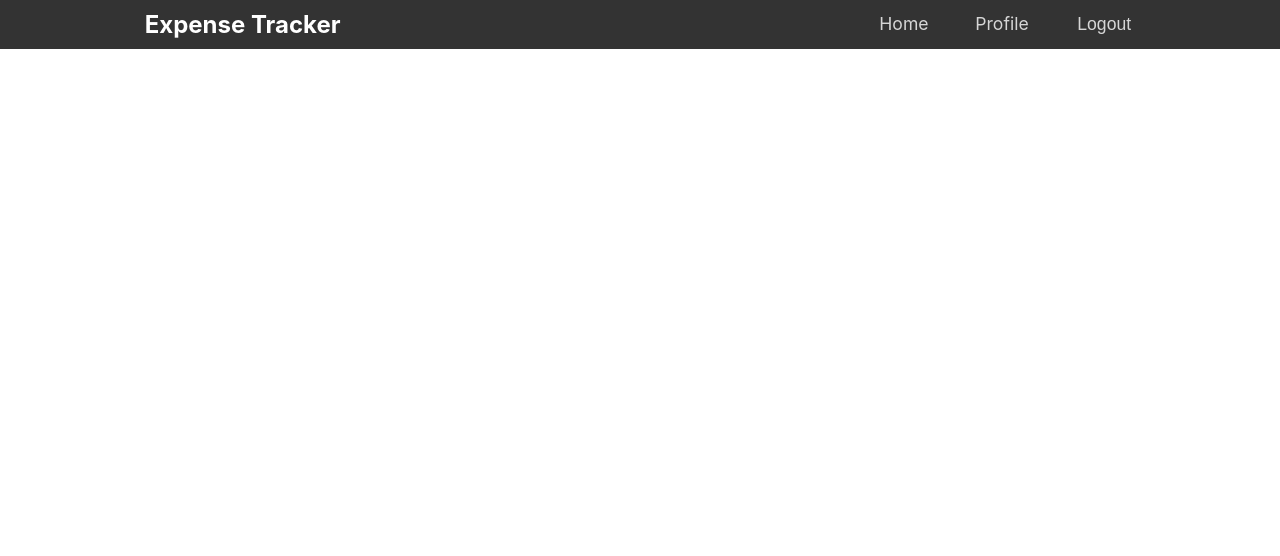
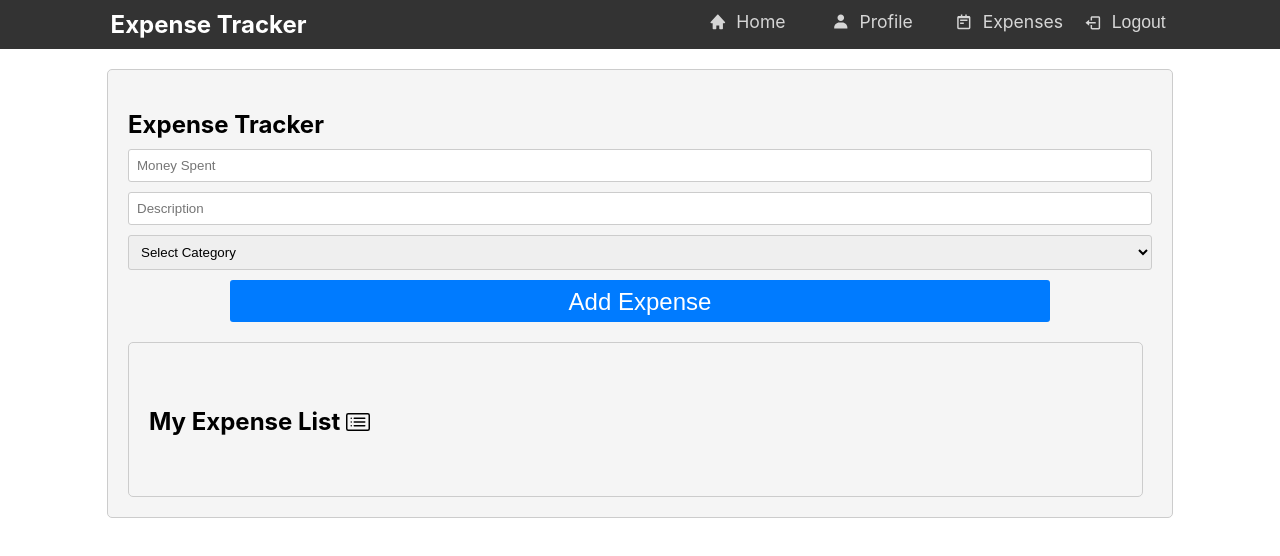
Before and after one commit to Falcon00007/Expense-Tracker, a React (Create React App) app: page /expense in a window 1280 px wide. Shown: the top 556 px of the page. Built offline with nearby package versions, Linux system fonts and the light colour scheme; sample sign-in values are in the browser's storage.

Commit message:
Added expense add form and list (task-8)

```diff
--- a/src/App.js
+++ b/src/App.js
@@ -1,21 +1,24 @@
 import Navbar from "./components/Navbar";
+import Expense from "./components/expenses/Expense";
 import ForgetPassword from "./pages/ForgetPassword";
 import Home from "./pages/Home";
 import Login from "./pages/Login";
 import Profile from "./pages/Profile";
 import Signup from "./pages/Signup";
-import { BrowserRouter, Routes, Route } from "react-router-dom";
+import { BrowserRouter, Routes, Route, Navigate } from "react-router-dom";
 function App() {
-  const isLoggedIn= localStorage.getItem('token');
+  const isLoggedIn= !!localStorage.getItem('token');
   return (
     <BrowserRouter>
     <Navbar/>
     <Routes>
-   <Route path="/" element={ <Signup/>}/>
-   <Route path="/login" element={<Login/>}/>
-   <Route path="/home" element={<Home/>}/>
-   {<Route path="/profile" element={<Profile/>}/>}
+   <Route path="/" exact element={ <Signup/>}/>
+   {!isLoggedIn && <Route path="/login" element={<Login/>}/>}
+   {isLoggedIn && <Route path="/home" element={<Home/>}/>}
+   {isLoggedIn && <Route path="/profile" element={<Profile/>}/>}
+   {isLoggedIn && <Route path="/expense" element={<Expense/>}/>}
    <Route path="/forgetpassword" element={<ForgetPassword/>}/>
+   <Route path='*' element={<Navigate to='/login'/>}/>
 
     </Routes>
 
--- a/src/components/Navbar.js
+++ b/src/components/Navbar.js
@@ -1,7 +1,7 @@
 import React,{useState} from 'react';
 import styles from './Navbar.module.css';
 import { Link, useNavigate } from 'react-router-dom';
-import { BiMenu } from "react-icons/bi";
+import { BiMenu,BiSolidHome,BiSolidUser,BiLogIn,BiLogOut,BiNotepad } from "react-icons/bi";
 
 const Navbar = () => {
     const [menuActive, setMenuActive] = useState(false);
@@ -27,11 +27,12 @@ const Navbar = () => {
       <span className={styles.hamburgerIcon}><BiMenu/></span>
     </button>
       <ul className={`${styles.navbarNav} ${menuActive ? styles.active : ''}`}>
-        <li className={styles.navItem}><Link to="/home" className={styles.navLink}>Home</Link></li>
-        <li className={styles.navItem}><Link to="/profile" className={styles.navLink}>Profile</Link></li>
-        {!isLoggedIn&& <li className={styles.navItem}><Link to="/login" className={styles.navLink}>Login</Link></li>}
-        {isLoggedIn&& <li className={styles.navItem}><button  className={styles.navLink} onClick={logoutHandler}>Logout</button></li>}
-      </ul>
+        <li className={styles.navItem}><Link to="/home" className={styles.navLink}><p><BiSolidHome/></p> Home</Link></li>
+        <li className={styles.navItem}><Link to="/profile" className={styles.navLink}><p><BiSolidUser/></p> Profile</Link></li>
+        {!isLoggedIn&& <li className={styles.navItem}><Link to="/login" className={styles.navLink}><p><BiLogIn/></p> Login</Link></li>}
+        {isLoggedIn&& <li className={styles.navItem}><Link to="/expense" className={styles.navLink}><p><BiNotepad/></p> Expenses</Link></li>}
+        {isLoggedIn&& <li className={styles.navItem}><button  className={styles.navLink} onClick={logoutHandler}><p><BiLogOut/></p> Logout</button></li>}
+        </ul>
     </nav>
   );
 };
--- a/src/components/Navbar.module.css
+++ b/src/components/Navbar.module.css
@@ -24,15 +24,27 @@
   }
 
   .navItem {
+    display: flex;
     font-size: 1.1rem;
-    width: 4rem;
+    width: 4.2rem;
+    max-height: 1.7rem;
+    margin-right: 1.5rem;
   }
   .navLink {
+    display: flex;
     text-decoration: none;
     color: #fff;
     transition: color 0.3s ease;
     opacity: 0.8;
+
   }
+.navLink p{
+  text-align: center;
+  margin-right: 10px;
+  position: relative;
+  margin-top: 10px;
+  bottom: 8px;
+}
   .navLink:hover {
     box-shadow: 2px 3px 4px #fff;
     opacity: 1;
--- /dev/null
+++ b/src/components/expenses/Expense.js
@@ -0,0 +1,12 @@
+import React from 'react'
+import ExpenseForm from './ExpenseForm'
+
+const Expense = () => {
+  return (
+    <>
+    <ExpenseForm/>
+    </>
+  )
+}
+
+export default Expense
--- /dev/null
+++ b/src/components/expenses/ExpenseForm.js
@@ -0,0 +1,63 @@
+import React, { useState } from 'react';
+import styles from './ExpenseForm.module.css';
+import ExpenseList from './ExpenseList';
+
+const Expenses = () => {
+  const [expenses, setExpenses] = useState([]);
+  const [moneySpent, setMoneySpent] = useState('');
+  const [description, setDescription] = useState('');
+  const [selectedCategory, setSelectedCategory] = useState('');
+
+  const handleSubmit = (e) => {
+    e.preventDefault();
+
+    const data={
+      amount:moneySpent,
+      description:description,
+      category:selectedCategory
+    }
+    setExpenses([...expenses, data]);
+
+    setMoneySpent('');
+    setDescription('');
+    setSelectedCategory('');
+  };
+
+  return (
+    <div className={styles.expenseForm}>
+      <h2>Expense Tracker</h2>
+      <form onSubmit={handleSubmit}>
+        <input
+          type="number"
+          placeholder="Money Spent"
+          value={moneySpent}
+          onChange={(e) => setMoneySpent(e.target.value)}
+          required
+        />
+        <input
+          type="text"
+          placeholder="Description"
+          value={description}
+          onChange={(e) => setDescription(e.target.value)}
+          required
+        />
+        <select
+          value={selectedCategory}
+          onChange={(e) => setSelectedCategory(e.target.value)}
+          required
+        >
+          <option value="" disabled>Select Category</option>
+          <option value="Food">Food</option>
+          <option value="Petrol">Petrol</option>
+          <option value="Travel">Travel</option>
+          <option value="Shopping">Shopping</option>
+          <option value="Other">Other</option>
+        </select>
+        <button type="submit">Add Expense</button>
+      </form>
+      <ExpenseList expenses={expenses} />
+    </div>
+  );
+};
+
+export default Expenses;
--- /dev/null
+++ b/src/components/expenses/ExpenseForm.module.css
@@ -0,0 +1,46 @@
+.expenseForm {
+    margin: 20px auto;
+    padding: 20px;
+    border: 1px solid #ccc;
+    border-radius: 5px;
+    width: 80%;
+    background-color: #f5f5f5;
+  }
+
+  .hidden {
+    display: none;
+  }
+
+  .expenseForm h2 {
+    margin-bottom: 10px;
+  }
+
+  .expenseForm form {
+    display: flex;
+    flex-direction: column;
+  }
+
+  .expenseForm input,
+  .expenseForm select {
+    margin-bottom: 10px;
+    padding: 8px;
+    border: 1px solid #ccc;
+    border-radius: 3px;
+  }
+
+  .expenseForm button {
+    background-color: #007bff;
+    color: #fff;
+    padding: 8px 12px;
+    border: none;
+    border-radius: 3px;
+    cursor: pointer;
+    width: 80%;
+    margin: 0 auto;
+    height: 2.6rem;
+    font-size: 1.5rem;
+  }
+  .expenseForm button:hover{
+    background-color: #045cb9;
+    box-shadow: 3px 4px 5px #01356b;
+  }
--- /dev/null
+++ b/src/components/expenses/ExpenseList.js
@@ -0,0 +1,22 @@
+import React from 'react';
+import styles from './ExpenseList.module.css';
+import { BsCardList } from "react-icons/bs";
+
+const ExpenseList = (props) => {
+  return (
+    <div className={styles.expenseList}>
+      <h2>My Expense List <p><BsCardList/></p></h2>
+      <ul>
+        {props.expenses.map((expense, index) => (
+          <li key={index} className={styles.expenseItem}>
+            <span className={styles.expenseCategory}>{expense.category}</span>
+            <span className={styles.expenseDescription}>{expense.description}</span>
+            <span className={styles.expenseAmount}>Rs.{expense.amount}</span>
+          </li>
+        ))}
+      </ul>
+    </div>
+  );
+};
+
+export default ExpenseList;
--- /dev/null
+++ b/src/components/expenses/ExpenseList.module.css
@@ -0,0 +1,40 @@
+.expenseList {
+    margin-top: 20px;
+    padding: 20px;
+    border: 1px solid #ccc;
+    border-radius: 5px;
+    width: 95%;
+    background-color: #f5f5f5;
+  }
+  .expenseList p{
+    display: inline-block;
+    position: relative;
+    top: 4px;
+  }
+  .expenseList h2 {
+    margin-bottom: 10px;
+  }
+
+  .expenseItem {
+    display: flex;
+    justify-content: space-between;
+    align-items: center;
+    margin-bottom: 10px;
+    padding: 5px;
+    border: 1px solid #ccc;
+    border-radius: 3px;
+    background-color: #fff;
+    box-shadow: 0 2px 4px rgba(0, 0, 0, 0.1);
+  }
+
+  .expenseCategory,
+  .expenseDescription {
+    flex: 1;
+  }
+
+  .expenseAmount {
+    flex: 0.3;
+    text-align: right;
+    font-weight: bold;
+    color: #007bff;
+  }
```
